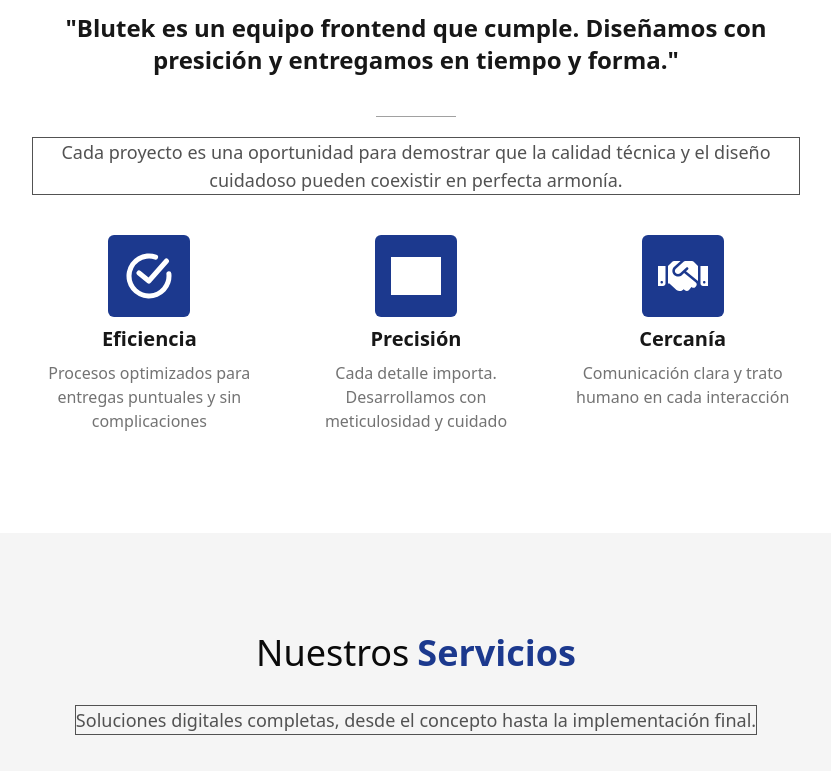
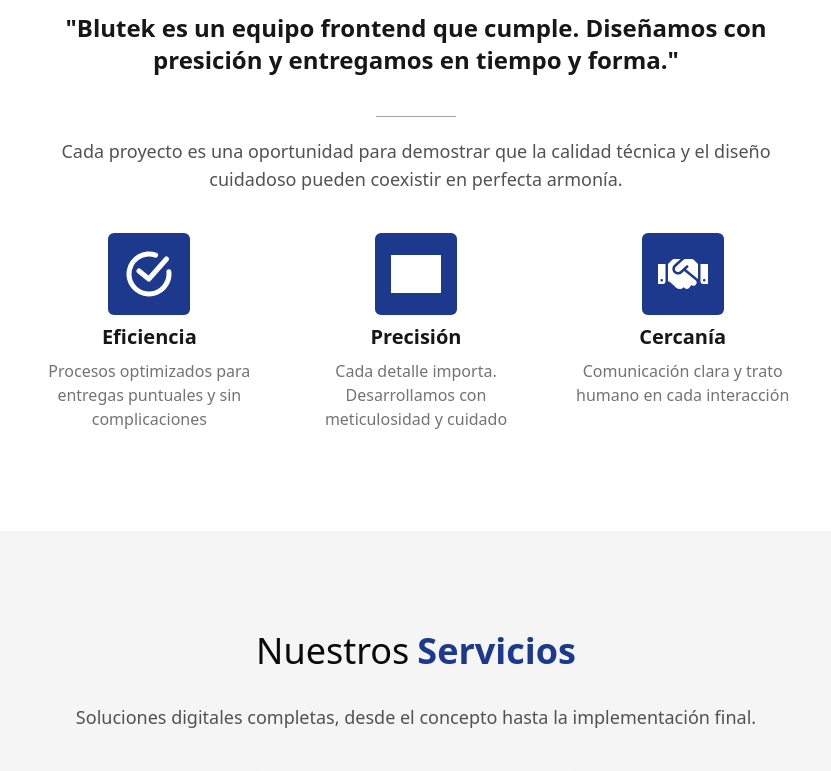
Before and after one commit to NicolasArrastia/BlutekLanding, a React (Vite) app: page / in a window 1280 px wide. Shown: the part 960-1731 px from the top of the page, without its empty margins (224-1055 px from the left). Built offline with nearby package versions, Linux system fonts and the light colour scheme; grey boxes are pictures that could not be loaded.

Commit message:
remove border

```diff
--- a/src/components/ui/Subtitle.tsx
+++ b/src/components/ui/Subtitle.tsx
@@ -11,7 +11,7 @@
       whileInView={{ opacity: 1, y: 0 }}
       transition={{ duration: 0.6 }}
       viewport={{ once: true }}
-      className="text-lg text-neutral-600 text-center max-w-3xl mx-auto border"
+      className="text-lg text-neutral-600 text-center max-w-3xl mx-auto"
     >
       {children}
     </motion.span>
```
